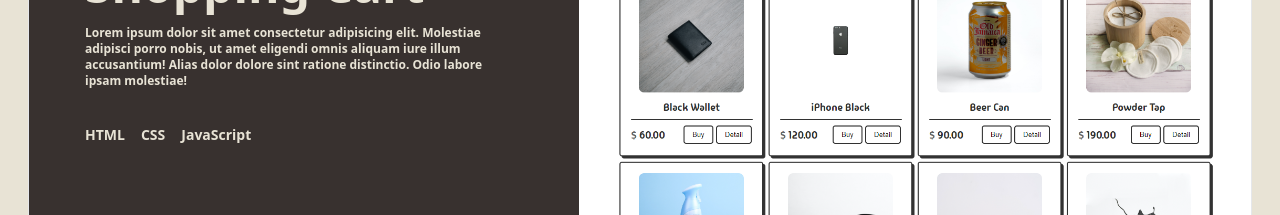
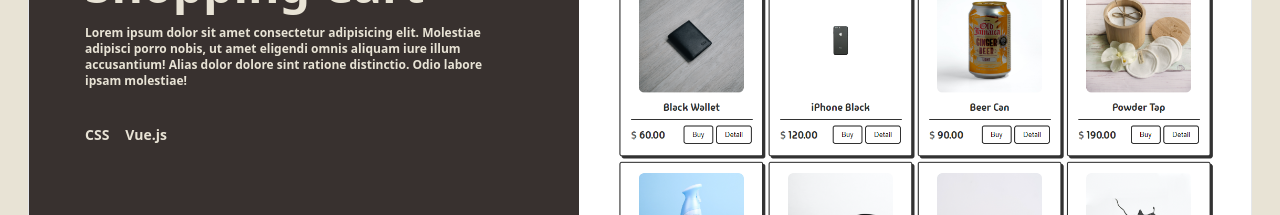
Before and after one commit to ramdhannassyirah/PortfolioV2.0, a Nuxt app: page / in a window 1280 px wide. Shown: the part 3020-3235 px from the top of the page. Built offline with nearby package versions, Linux system fonts and the light colour scheme; a web font is replaced by a local one.

Commit message:
update data

```diff
--- a/components/Card/CardProjects.vue
+++ b/components/Card/CardProjects.vue
@@ -74,14 +74,17 @@
       </p>
       <div
         aria-hidden="true"
-        class="flex gap-4 mt-9"
+        class="tech flex gap-4 mt-9"
         style="opacity: 1; transform: none"
       >
-        <p class="text-xs font-semibold text-foreground/50 md:text-sm">HTML</p>
-        <p class="text-xs font-semibold text-foreground/50 md:text-sm">CSS</p>
-        <p class="text-xs font-semibold text-foreground/50 md:text-sm">
-          JavaScript
+        <p
+          class="text-xs font-semibold text-foreground/50 md:text-sm"
+          v-for="item in tech"
+          :key="item"
+        >
+          {{ item }}
         </p>
+
         <!-- Add additional technologies here if needed -->
       </div>
     </div>
@@ -102,6 +105,9 @@ export default {
     link: {
       type: String,
     },
+    tech: {
+      type: Array,
+    },
   },
 };
 </script>
--- a/components/projectsWeb.vue
+++ b/components/projectsWeb.vue
@@ -18,6 +18,7 @@
         :Img="project.img"
         :title="project.title"
         :link="project.link"
+        :tech="project.tech"
       />
     </div>
     <div class="flex flex-col items-center justify-center gap-5 my-10">
--- a/data-project.js
+++ b/data-project.js
@@ -8,21 +8,25 @@ const Project = [
     title: "Bookself Apps",
     link: "https://ramdhannassyirah.github.io/BookselfAppsSubmisson/",
     img: imgBook,
+    tech: ["HTML", "CSS", "JavaScript"],
   },
   {
     title: "ToDoList",
     link: "https://ramdhannassyirah.github.io/ToDoListSubmission/",
     img: imgToDo,
+    tech: ["HTML", "CSS", "JavaScript"],
   },
   {
     title: "Shopping Cart",
     link: "https://shopping-cart-vue-gamma.vercel.app/",
     img: imgShoppingCart,
+    tech: ["CSS", "Vue.js"],
   },
   {
     title: "Consume API",
     link: "https://consume-api-nu.vercel.app/",
     img: imgConsumeApi,
+    tech: ["HTML", "CSS", "JavaScript"],
   },
 ];
 
--- a/pages/projectWeb.vue
+++ b/pages/projectWeb.vue
@@ -8,6 +8,7 @@
       :link="project.link"
       v-motion-slide-visible-right
       :delay="300"
+      :tech="project.tech"
     />
     <NuxtLink class="my-10 text-2xl font-bold rounded-lg button-54" to="/"
       >- Back -</NuxtLink
```
